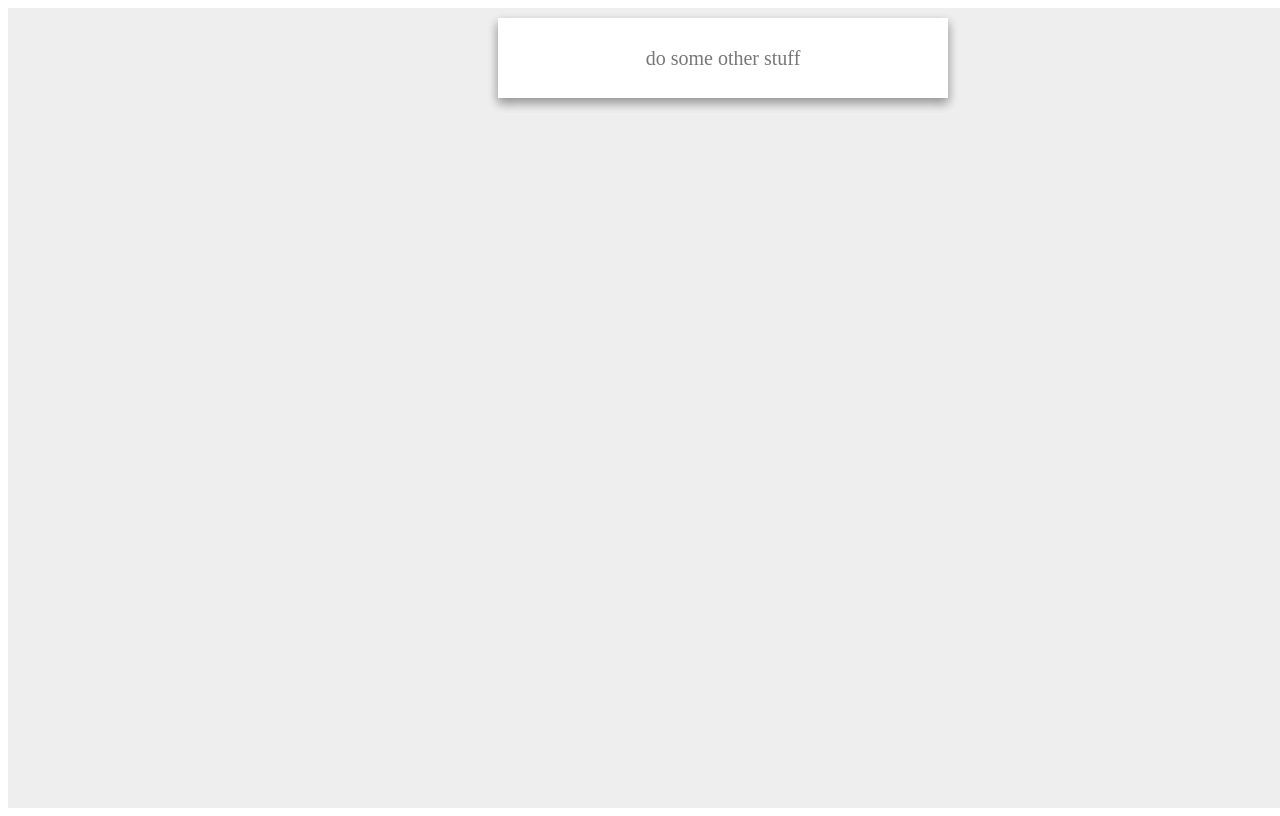
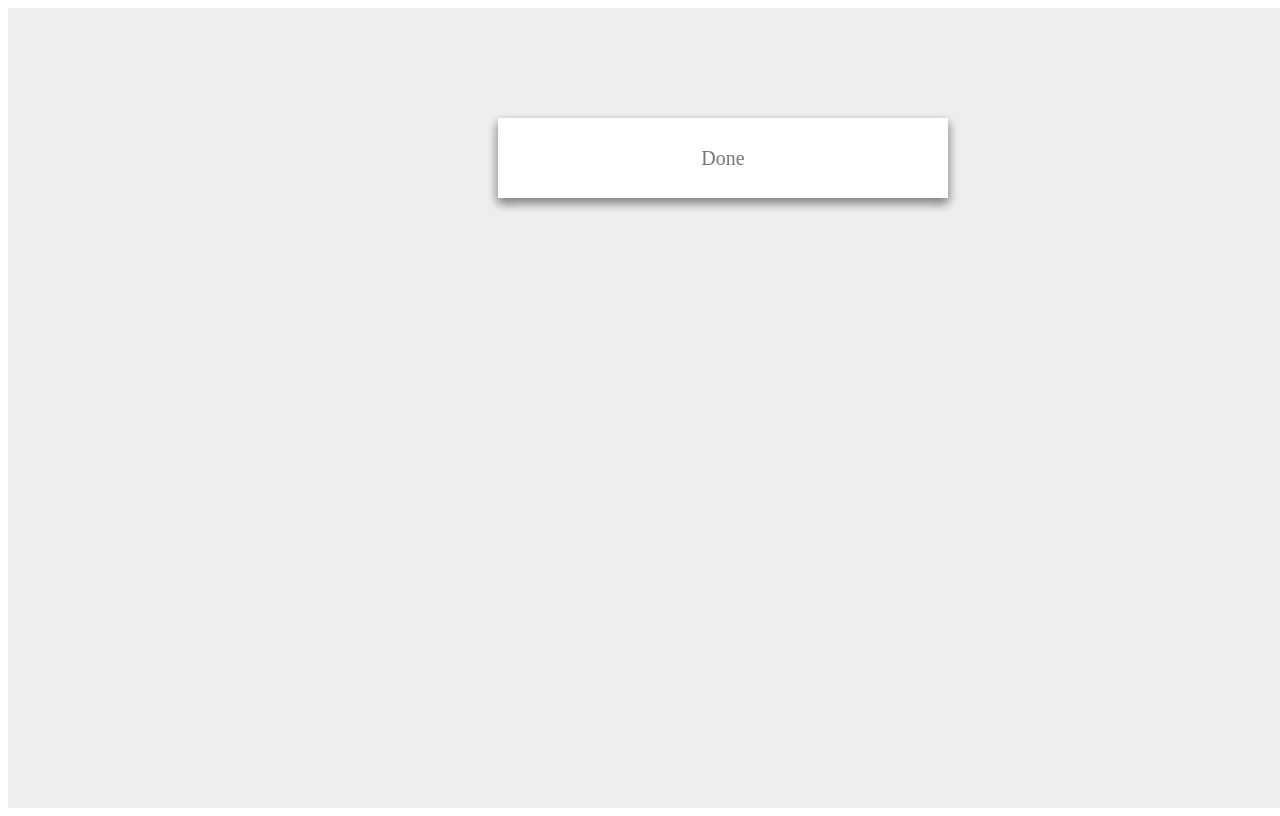
Before and after one commit to amponce/persistent-drag-and-drop, a React (Create React App) app: page / in a window 1280 px wide. Built offline with nearby package versions, Linux system fonts and the light colour scheme.

Commit message:
update the question list

```diff
--- a/src/App.js
+++ b/src/App.js
@@ -3,34 +3,27 @@ import styled from "styled-components";
 import QuestionList from "./components/QuestionList";
 
 const questions = [
-  "Generate app scaffold",
-  "Test the todo list",
-  "do some other stuff"
+  {
+    id: "0",
+    text: "Todo",
+    tasks: [{ id: "c0", text: "Generate app scaffold" }]
+  },
+  {
+    id: "1",
+    text: "In Progress",
+    tasks: [{ id: "c2", text: "Build the app" }]
+  },
+  {
+    id: "2",
+    text: "QA",
+    tasks: [{ id: "c2", text: "Ready for QA" }]
+  },
+  {
+    id: "3",
+    text: "Done",
+    tasks: [{ id: "c3", text: "Deploy to prod" }]
+  }
 ];
-// const questions = {
-//   lists: [
-//     {
-//       id: "0",
-//       text: "Todo",
-//       tasks: [{ id: "c0", text: "Generate app scaffold" }]
-//     },
-//     {
-//       id: "1",
-//       text: "In Progress",
-//       tasks: [{ id: "c2", text: "Build the app" }]
-//     },
-//     {
-//       id: "2",
-//       text: "QA",
-//       tasks: [{ id: "c2", text: "Ready for QA" }]
-//     },
-//     {
-//       id: "3",
-//       text: "Done",
-//       tasks: [{ id: "c3", text: "Deploy to prod" }]
-//     }
-//   ]
-// };
 
 const App = () => {
   return (
--- a/src/components/QuestionList.js
+++ b/src/components/QuestionList.js
@@ -1,22 +1,19 @@
-import React, { useCallback, useMemo, useEffect, useState } from "react";
+import React, { useCallback, useEffect, useMemo, useState } from "react";
 import styled from "styled-components";
 import DragAndDrop from "./DragAndDrop";
-// import usePersistedState from "../hooks/usePersistedState";
+
+import usePersistedState from "../hooks/usePersistedState";
 
 const HEIGHT = 80;
 
 const QuestionList = ({ questions }) => {
-  const defaultValue = useMemo(
-    () => ({
-      order: questions,
-      dragOrder: questions,
-      draggedIndex: null
-    }),
-    [questions]
-  );
+  const initialState = {
+    order: questions,
+    dragOrder: questions,
+    draggedIndex: null
+  };
 
-  //  list changes to local storage
-  const [state, setState] = useState(defaultValue || questions);
+  const [state, setState] = useState(initialState);
 
   const handleDrag = useCallback(
     ({ translation, id }) => {
@@ -47,30 +44,26 @@ const QuestionList = ({ questions }) => {
     }));
   }, [setState]);
 
-  useEffect(() => {
-    console.log("Update order: ", state && state.dragOrder);
-  }, [state]);
-
   return (
     <Container>
-      {questions.map((list, index) => {
+      {questions.map((item, index) => {
         const isDragging = state.draggedIndex === index;
         const top = state.dragOrder.indexOf(index) * (HEIGHT + 10);
         const draggedTop = state.order.indexOf(index) * (HEIGHT + 10);
 
         return (
           <DragAndDrop
-            key={list.id}
+            key={index}
             id={index}
             onDrag={handleDrag}
             onDragEnd={handleDragEnd}
           >
             <Rect
-              key={list.id}
+              key={item.id}
               isDragging={isDragging}
               top={isDragging ? draggedTop : top}
             >
-              {list}
+              {item.text}
             </Rect>
           </DragAndDrop>
         );
@@ -101,7 +94,7 @@ const Rect = styled.div.attrs((props) => ({
   align-items: center;
   justify-content: center;
   position: absolute;
-  top: ${({ top }) => 100 + top}px;
+  top: ${({ top }) => 200 + top}px;
   left: calc(50vw - 150px);
   font-size: 20px;
   color: #777;
```
